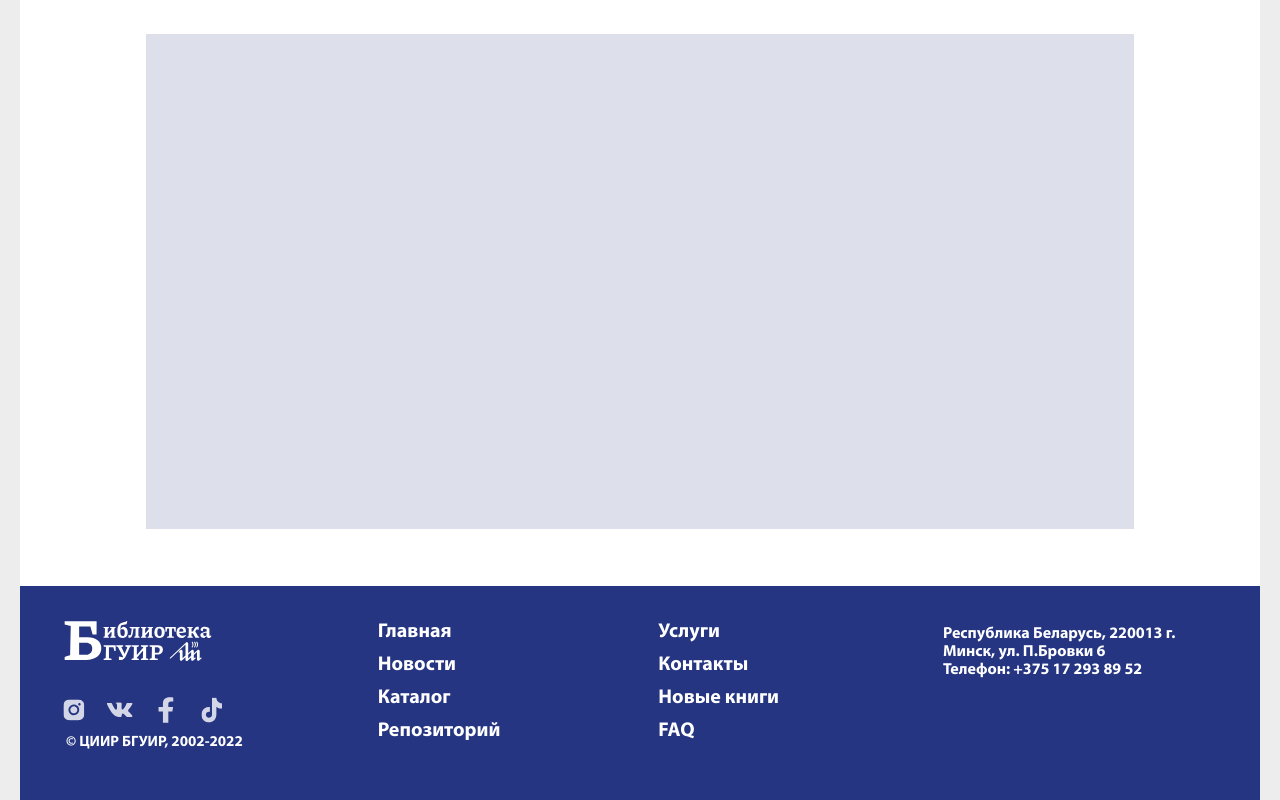
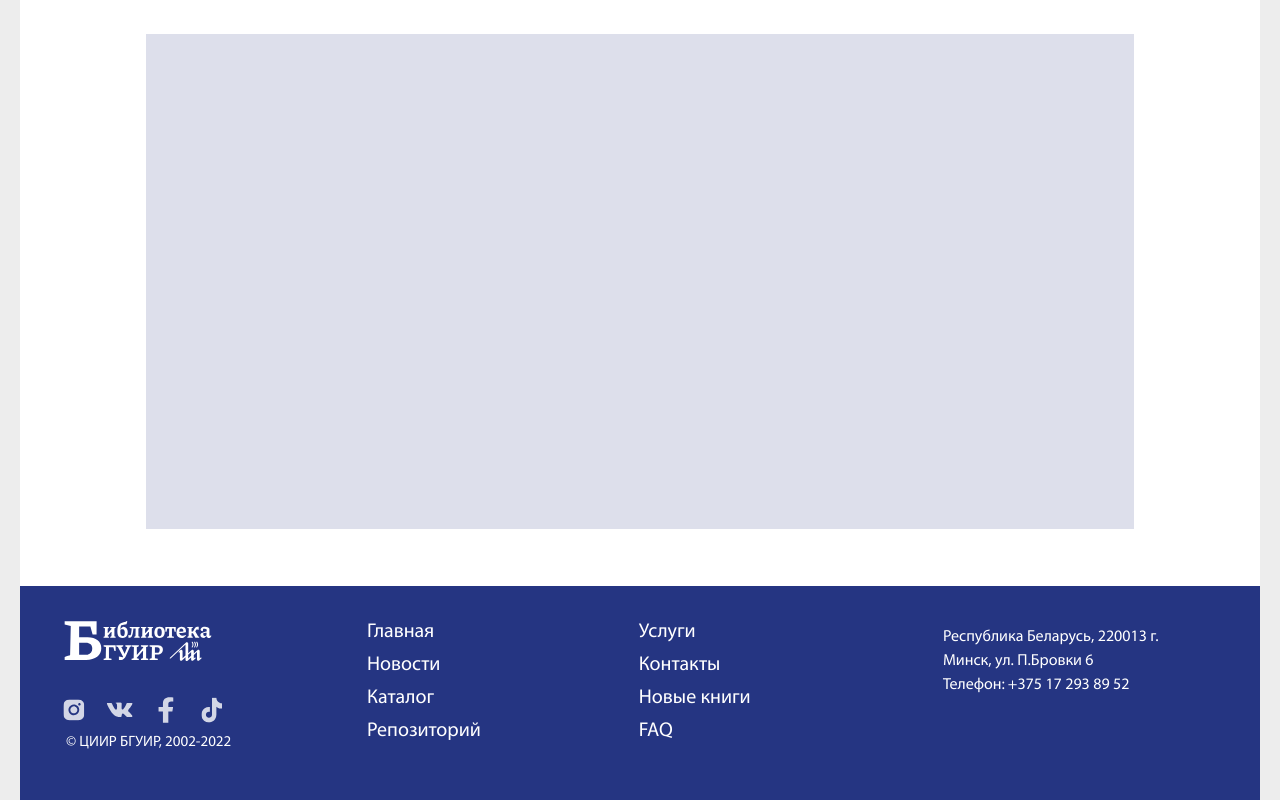
Before and after one commit to ikovalenkoby/library-bsuir, a plain HTML site: page index.html in a window 1280 px wide. Shown: the part 1837-2637 px from the top of the page. Drawn offline with nearby package versions, Linux system fonts and the light colour scheme.

Commit message:
Правки от Коваленко 11-10-2022

```diff
--- a/css/styles.css
+++ b/css/styles.css
@@ -724,7 +724,7 @@ footer {
   color: #fff;
   display: flex;
   gap: 8.438rem;
-  font-weight: bold;
+/*  font-weight: bold;*/
 }
 
 footer > div {
@@ -803,7 +803,7 @@ footer .socials-block a:hover {
   padding-top: 0.25rem;
   flex-direction: column;
   max-width: 14.625rem;
-  line-height: 1.125rem;
+  line-height: 1.5rem;
 }
 
 .footer-info__phone {
```
Also changed, not shown: img/1.png (added).
